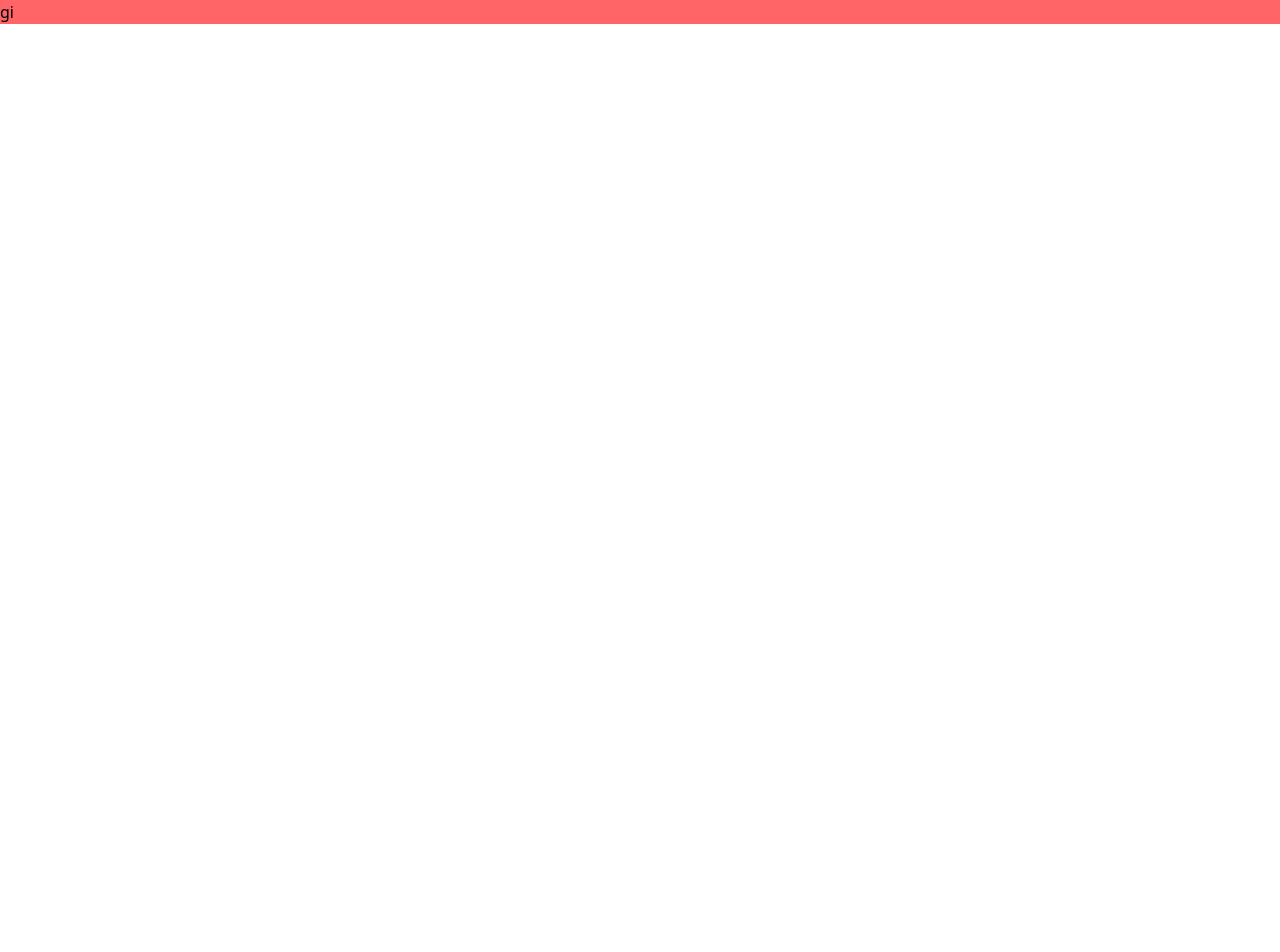
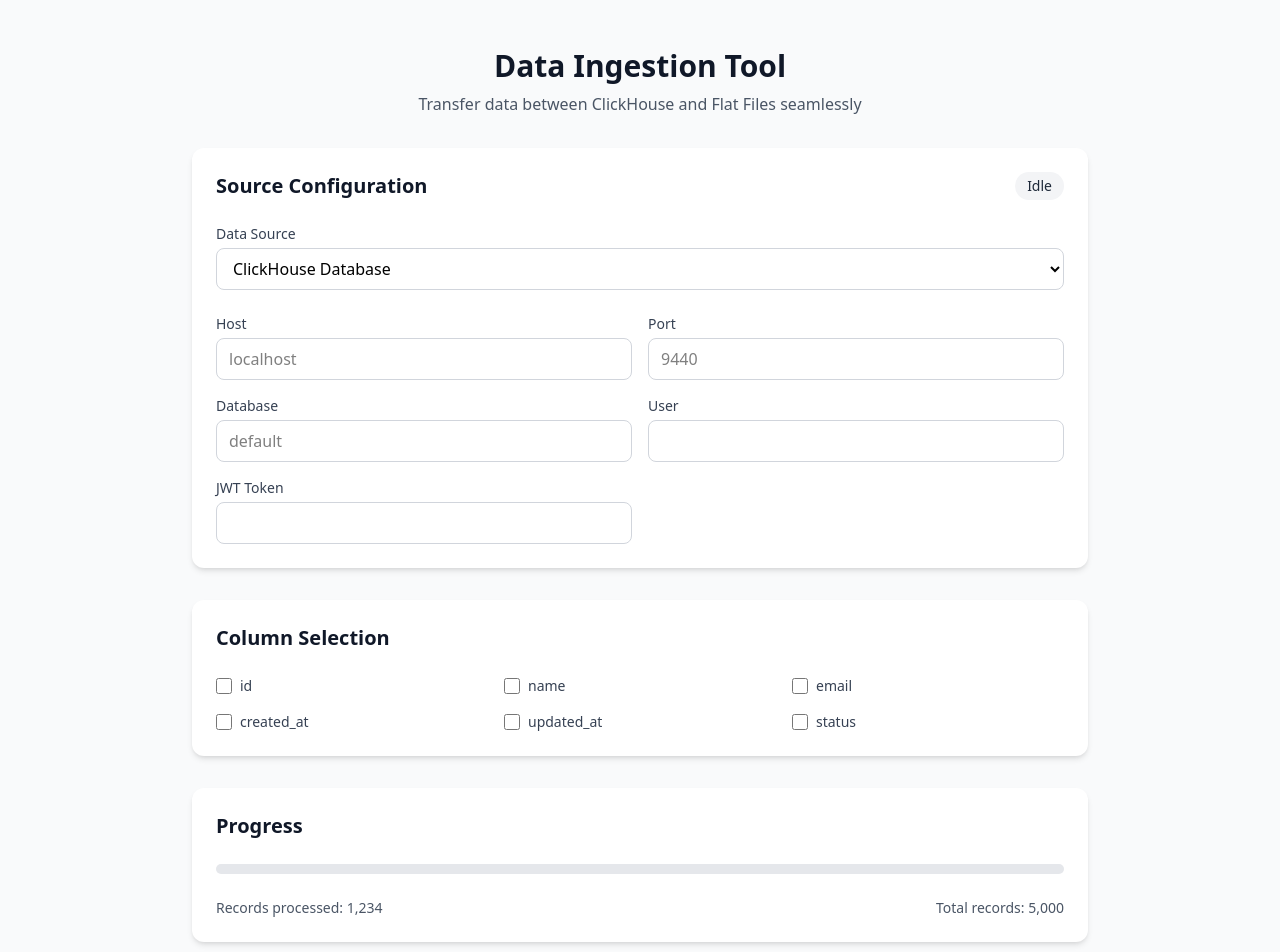
Before and after one commit to OmSharma42306/Assignments, a React (Vite) app in the folder Bidirectional-ClickHouse-and-Flat-File-Data/frontend/: page / in a window 1280 px wide. Shown: the top 952 px of the page. Before the commit the page ends 800 px from the top, so only its background shows below. Built offline with nearby package versions, Linux system fonts and the light colour scheme.

Commit message:
added-interface-for-uploading-csv-and-clickhouse-database.

```diff
--- a/Bidirectional-ClickHouse-and-Flat-File-Data/frontend/package.json
+++ b/Bidirectional-ClickHouse-and-Flat-File-Data/frontend/package.json
@@ -11,6 +11,7 @@
   },
   "dependencies": {
     "@tailwindcss/vite": "^4.1.4",
+    "lucide-react": "^0.488.0",
     "react": "^19.0.0",
     "react-dom": "^19.0.0",
     "tailwindcss": "^4.1.4"
--- a/Bidirectional-ClickHouse-and-Flat-File-Data/frontend/src/App.tsx
+++ b/Bidirectional-ClickHouse-and-Flat-File-Data/frontend/src/App.tsx
@@ -1,13 +1,12 @@
-import { useState } from 'react'
-import './App.css'
+import { DataIngestion } from './pages/DataIngestion'
 
 function App() {
 
 
   return (
     <>
-     <h1 className='bg-red-400'>gi</h1>
-         </>
+    <DataIngestion/>
+    </>
   )
 }
 
--- /dev/null
+++ b/Bidirectional-ClickHouse-and-Flat-File-Data/frontend/src/pages/DataIngestion.tsx
@@ -0,0 +1,93 @@
+import React, { useState } from 'react';
+import { Database, Upload, ArrowLeftRight } from 'lucide-react';
+import { Button } from '../components/Button';
+import { Card } from '../components/Card';
+import { Input } from '../components/Input';
+import { Select } from '../components/Select';
+import { Checkbox } from '../components/Checkbox';
+import { ProgressBar } from '../components/ProgressBar';
+import { StatusBadge } from '../components/StatusBadge';
+
+type DataSource = 'clickhouse' | 'flatfile';
+type Status = 'idle' | 'connecting' | 'fetching' | 'ingesting' | 'completed' | 'error';
+
+export const DataIngestion: React.FC = () => {
+  const [source, setSource] = useState<DataSource>('clickhouse');
+  const [status, setStatus] = useState<Status>('idle');
+  const [progress, setProgress] = useState(0);
+
+  return (
+    <div className="min-h-screen bg-gray-50 py-12 px-4 sm:px-6 lg:px-8">
+      <div className="max-w-4xl mx-auto space-y-8">
+        <div className="text-center">
+          <h1 className="text-3xl font-bold text-gray-900">Data Ingestion Tool</h1>
+          <p className="mt-2 text-gray-600">Transfer data between ClickHouse and Flat Files seamlessly</p>
+        </div>
+
+        <Card>
+          <div className="space-y-6">
+            <div className="flex items-center justify-between">
+              <h2 className="text-xl font-semibold text-gray-900">Source Configuration</h2>
+              <StatusBadge status={status} />
+            </div>
+
+            <Select
+              label="Data Source"
+              options={[
+                { value: 'clickhouse', label: 'ClickHouse Database' },
+                { value: 'flatfile', label: 'Flat File' }
+              ]}
+              value={source}
+              onChange={(e) => setSource(e.target.value as DataSource)}
+            />
+
+            {source === 'clickhouse' ? (
+              <div className="grid grid-cols-2 gap-4">
+                <Input label="Host" placeholder="localhost" />
+                <Input label="Port" placeholder="9440" type="number" />
+                <Input label="Database" placeholder="default" />
+                <Input label="User" />
+                <Input label="JWT Token" type="password" className="col-span-2" />
+              </div>
+            ) : (
+              <div className="space-y-4">
+                <Input label="File Path" type="file" accept=".csv,.txt" />
+                <Input label="Delimiter" placeholder="," />
+              </div>
+            )}
+          </div>
+        </Card>
+
+        <Card>
+          <div className="space-y-6">
+            <h2 className="text-xl font-semibold text-gray-900">Column Selection</h2>
+            <div className="grid grid-cols-3 gap-4">
+              <Checkbox label="id" />
+              <Checkbox label="name" />
+              <Checkbox label="email" />
+              <Checkbox label="created_at" />
+              <Checkbox label="updated_at" />
+              <Checkbox label="status" />
+            </div>
+          </div>
+        </Card>
+
+        <Card>
+          <div className="space-y-6">
+            <h2 className="text-xl font-semibold text-gray-900">Progress</h2>
+            <ProgressBar progress={progress} />
+            <div className="flex justify-between text-sm text-gray-600">
+              <span>Records processed: 1,234</span>
+              <span>Total records: 5,000</span>
+            </div>
+          </div>
+        </Card>
+
+        <div className="flex justify-end space-x-4">
+          <Button variant="outline">Preview Data</Button>
+          <Button icon={ArrowLeftRight}>Start Ingestion</Button>
+        </div>
+      </div>
+    </div>
+  );
+}
```
Also changed, not shown: 1 other file (tests, documents, lock files or other folders).
